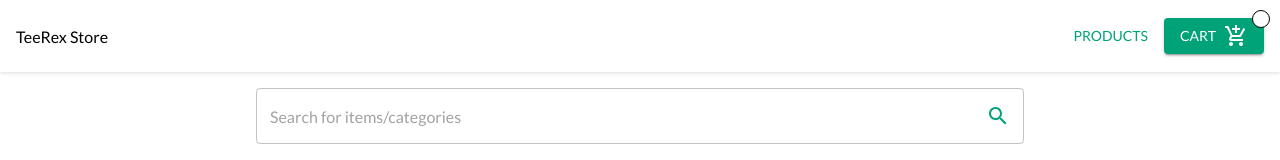
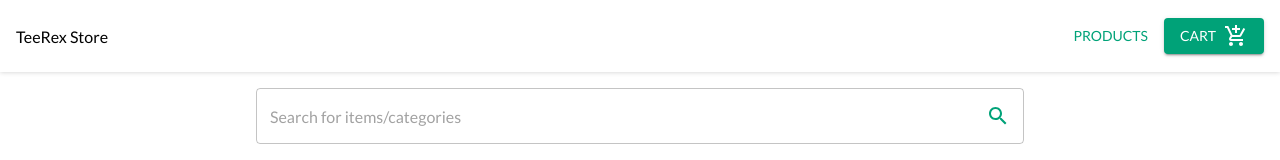
Before and after one commit to yash3000/teerex-store, a React (Create React App) app: page / in a window 1280 px wide. Shown: the top 160 px of the page. Built offline with nearby package versions, Linux system fonts and the light colour scheme; no server answers.

Commit message:
Update Header.js

```diff
--- a/src/components/Header.js
+++ b/src/components/Header.js
@@ -24,7 +24,7 @@ const Header = ({ hideCartDetail, showCart, totalQuantity }) => {
         >
           Cart <AddShoppingCartOutlined sx={{ ml: 1 }} />
         </Button>
-        {(totalQuantity !== 0) &&
+        {totalQuantity && (totalQuantity !== 0) &&
           <div className="cart-totalQuantity">
             {totalQuantity ? totalQuantity: ""}
           </div>
```
